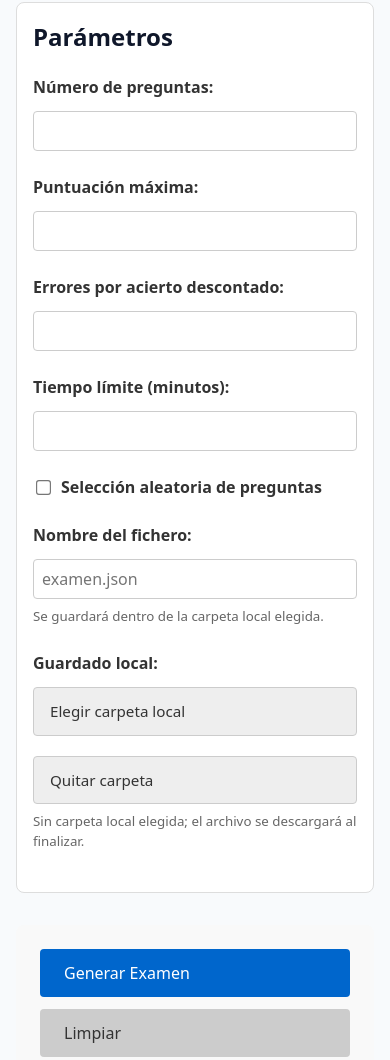
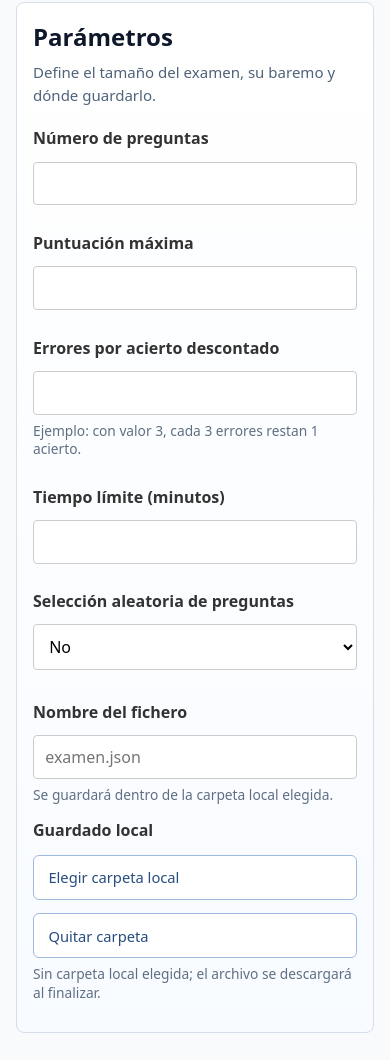
Before and after one commit to prbogeat/exam-generator, a plain HTML site: page docs/generator.html in a window 390 px wide. Shown: the part 984-2044 px from the top of the page. Drawn offline with Linux system fonts and the light colour scheme.

Commit message:
Ajustes en CSS

```diff
--- a/docs/assets/css/generator.css
+++ b/docs/assets/css/generator.css
@@ -86,10 +86,80 @@ button:disabled {
   background: #fff;
 }
 
+.parameters-panel {
+  border-color: #d5deea;
+  background: linear-gradient(180deg, #ffffff 0%, #f8fbff 100%);
+}
+
+.panel-title {
+  margin-top: 0;
+  margin-bottom: 0.4rem;
+}
+
+.panel-helper {
+  margin-top: 0;
+  margin-bottom: 1.25rem;
+  color: #4f6379;
+  font-size: 0.94rem;
+}
+
+.params-grid {
+  display: grid;
+  grid-template-columns: 1fr 1fr;
+  gap: 1rem;
+  margin-bottom: 1rem;
+}
+
+.form-row {
+  display: flex;
+  flex-direction: column;
+  gap: 0.45rem;
+  margin-bottom: 1rem;
+}
+
+.form-row-wide {
+  grid-column: 1 / -1;
+}
+
+.parameters-panel input[type="text"],
+.parameters-panel input[type="number"],
+.parameters-panel select {
+  width: 100%;
+  padding: 0.62rem 0.7rem;
+  box-sizing: border-box;
+  background: #fff;
+}
+
+.parameters-panel input[type="number"] {
+  text-align: left;
+}
+
+.field-help {
+  display: block;
+  color: #5f6f83;
+  font-size: 0.86rem;
+  line-height: 1.35;
+}
+
 .output-path-row {
   display: flex;
   gap: 0.75rem;
   align-items: flex-start;
+}
+
+.secondary-action-btn {
+  padding: 0.65rem 0.9rem;
+  font-size: 0.92rem;
+  background: #fff;
+  color: #274c7f;
+  border: 1px solid #9eb9de;
+  border-radius: 6px;
+  cursor: pointer;
+  margin-top: 0.1rem;
+}
+
+.secondary-action-btn:hover {
+  background: #eef5ff;
 }
 
 .output-path-row select {
@@ -125,6 +195,15 @@ button:disabled {
     flex-direction: column;
   }
 
+  .params-grid {
+    grid-template-columns: 1fr;
+    gap: 0.75rem;
+  }
+
+  .form-row {
+    margin-bottom: 0.85rem;
+  }
+
   .output-path-row button,
   .generator-actions button {
     width: 100%;
--- a/docs/assets/js/generator.js
+++ b/docs/assets/js/generator.js
@@ -152,7 +152,7 @@ function loadPreset(presetKey) {
   dom.maxScore.value = preset.maxScore || 10;
   dom.wrongAnswersPerDiscountedCorrect.value = preset.wrongAnswersPerDiscountedCorrect || 0;
   dom.timeLimitMinutes.value = preset.timeLimitMinutes || 90;
-  dom.randomSelection.checked = preset.randomSelection || false;
+  dom.randomSelection.value = preset.randomSelection ? "si" : "no";
 
   state.outputFileName = getPresetOutputName(preset);
   dom.outputFileName.value = state.outputFileName;
@@ -182,7 +182,7 @@ function getCurrentConfig() {
     maxScore: parseFloat(dom.maxScore.value),
     wrongAnswersPerDiscountedCorrect: parseFloat(dom.wrongAnswersPerDiscountedCorrect.value),
     timeLimitMinutes: parseInt(dom.timeLimitMinutes.value, 10),
-    randomSelection: dom.randomSelection.checked,
+    randomSelection: dom.randomSelection.value === "si",
     outputFileName: normalizeFileName(state.outputFileName),
   };
 }
@@ -250,7 +250,7 @@ function resetForm() {
   dom.maxScore.value = "10";
   dom.wrongAnswersPerDiscountedCorrect.value = "0";
   dom.timeLimitMinutes.value = "90";
-  dom.randomSelection.checked = false;
+  dom.randomSelection.value = "no";
   state.outputFileName = "examen.json";
   state.localOutputFolderHandle = null;
   dom.outputFileName.value = state.outputFileName;
--- a/docs/assets/js/notebooklm.js
+++ b/docs/assets/js/notebooklm.js
@@ -81,7 +81,7 @@ function handlePresetChange(event) {
   dom.maxScore.value = preset.maxScore ?? 10;
   dom.wrongAnswersPerDiscountedCorrect.value = preset.wrongAnswersPerDiscountedCorrect ?? 3;
   dom.timeLimitMinutes.value = preset.timeLimitMinutes ?? 90;
-  dom.randomSelection.checked = Boolean(preset.randomSelection);
+  dom.randomSelection.value = preset.randomSelection ? "si" : "no";
 
   setStatus(`Preset cargado: ${preset.subjectTitle} - ${preset.examTitle}`, "success");
 }
@@ -95,7 +95,7 @@ function seedDefaults() {
   dom.maxScore.value = "10";
   dom.wrongAnswersPerDiscountedCorrect.value = "3";
   dom.timeLimitMinutes.value = "90";
-  dom.randomSelection.checked = false;
+  dom.randomSelection.value = "no";
   dom.presetSelector.value = "";
   updateSourcePlaceholder();
   renderConversation();
@@ -176,7 +176,7 @@ function buildConfig() {
     maxScore: normalizeFloat(dom.maxScore.value, 10),
     wrongAnswersPerDiscountedCorrect: normalizeFloat(dom.wrongAnswersPerDiscountedCorrect.value, 3),
     timeLimitMinutes: normalizeInt(dom.timeLimitMinutes.value, 90),
-    randomSelection: dom.randomSelection.checked,
+    randomSelection: dom.randomSelection.value === "si",
   };
 }
 
--- a/docs/generator.html
+++ b/docs/generator.html
@@ -60,49 +60,54 @@
       </div>
 
       <!-- Panel de parámetros -->
-      <div class="generator-panel">
-        <h2 style="margin-top: 0;">Parámetros</h2>
+      <div class="generator-panel parameters-panel">
+        <h2 class="panel-title">Parámetros</h2>
+        <p class="panel-helper">Define el tamaño del examen, su baremo y dónde guardarlo.</p>
 
-        <div style="margin-bottom: 1.5rem;">
-          <label for="numberOfQuestions">Número de preguntas:</label>
-          <input type="number" id="numberOfQuestions" min="1" max="500" style="width: 100%; padding: 0.5rem; margin-top: 0.5rem; box-sizing: border-box;">
+        <div class="params-grid">
+          <div class="form-row">
+            <label for="numberOfQuestions">Número de preguntas</label>
+            <input type="number" id="numberOfQuestions" min="1" max="500" inputmode="numeric">
           </div>
 
-        <div style="margin-bottom: 1.5rem;">
-          <label for="maxScore">Puntuación máxima:</label>
-          <input type="number" id="maxScore" min="0" step="0.5" style="width: 100%; padding: 0.5rem; margin-top: 0.5rem; box-sizing: border-box;">
+          <div class="form-row">
+            <label for="maxScore">Puntuación máxima</label>
+            <input type="number" id="maxScore" min="0" step="0.5" inputmode="decimal">
           </div>
 
-        <div style="margin-bottom: 1.5rem;">
-          <label for="wrongAnswersPerDiscountedCorrect">Errores por acierto descontado:</label>
-          <input type="number" id="wrongAnswersPerDiscountedCorrect" min="0" step="0.5" style="width: 100%; padding: 0.5rem; margin-top: 0.5rem; box-sizing: border-box;">
+          <div class="form-row form-row-wide">
+            <label for="wrongAnswersPerDiscountedCorrect">Errores por acierto descontado</label>
+            <input type="number" id="wrongAnswersPerDiscountedCorrect" min="0" step="0.5" inputmode="decimal">
+            <small class="field-help">Ejemplo: con valor 3, cada 3 errores restan 1 acierto.</small>
           </div>
 
-        <div style="margin-bottom: 1.5rem;">
-          <label for="timeLimitMinutes">Tiempo límite (minutos):</label>
-          <input type="number" id="timeLimitMinutes" min="1" max="480" style="width: 100%; padding: 0.5rem; margin-top: 0.5rem; box-sizing: border-box;">
+          <div class="form-row">
+            <label for="timeLimitMinutes">Tiempo límite (minutos)</label>
+            <input type="number" id="timeLimitMinutes" min="1" max="480" inputmode="numeric">
           </div>
 
-        <div style="margin-bottom: 1.5rem;">
-          <label style="display: flex; align-items: center; gap: 0.5rem;">
-            <input type="checkbox" id="randomSelection">
-            Selección aleatoria de preguntas
-          </label>
+          <div class="form-row">
+            <label for="randomSelection">Selección aleatoria de preguntas</label>
+            <select id="randomSelection">
+              <option value="no">No</option>
+              <option value="si">Sí</option>
+            </select>
+          </div>
         </div>
 
-        <div style="margin-bottom: 1.5rem;">
-          <label for="outputFileName">Nombre del fichero:</label>
-          <input type="text" id="outputFileName" placeholder="examen.json" style="width: 100%; padding: 0.5rem; margin-top: 0.5rem; box-sizing: border-box;">
-          <small style="display: block; color: #666; margin-top: 0.5rem;">Se guardará dentro de la carpeta local elegida.</small>
+        <div class="form-row">
+          <label for="outputFileName">Nombre del fichero</label>
+          <input type="text" id="outputFileName" placeholder="examen.json">
+          <small class="field-help">Se guardará dentro de la carpeta local elegida.</small>
         </div>
 
-        <div style="margin-bottom: 1.5rem;">
-          <label>Guardado local:</label>
+        <div class="form-row">
+          <label>Guardado local</label>
           <div class="output-path-row">
-            <button type="button" id="pickOutputFolderBtn" style="padding: 0.75rem 1rem; font-size: 0.95rem; background: #eee; color: #333; border: 1px solid #ccc; border-radius: 4px; cursor: pointer; margin-top: 0.5rem;">Elegir carpeta local</button>
-            <button type="button" id="clearOutputFolderBtn" style="padding: 0.75rem 1rem; font-size: 0.95rem; background: #eee; color: #333; border: 1px solid #ccc; border-radius: 4px; cursor: pointer; margin-top: 0.5rem;">Quitar carpeta</button>
+            <button type="button" id="pickOutputFolderBtn" class="secondary-action-btn">Elegir carpeta local</button>
+            <button type="button" id="clearOutputFolderBtn" class="secondary-action-btn">Quitar carpeta</button>
           </div>
-          <small id="localOutputHint" style="display: block; color: #666; margin-top: 0.5rem;">Sin carpeta local elegida; el archivo se descargará al finalizar.</small>
+          <small id="localOutputHint" class="field-help">Sin carpeta local elegida; el archivo se descargará al finalizar.</small>
         </div>
       </div>
     </div>
```
Also changed, not shown: docs/assets/css/notebooklm.css (+46 -1 lines), docs/notebooklm.html (+39 -7 lines). Lines whose indentation alone changed are shown as unchanged.
